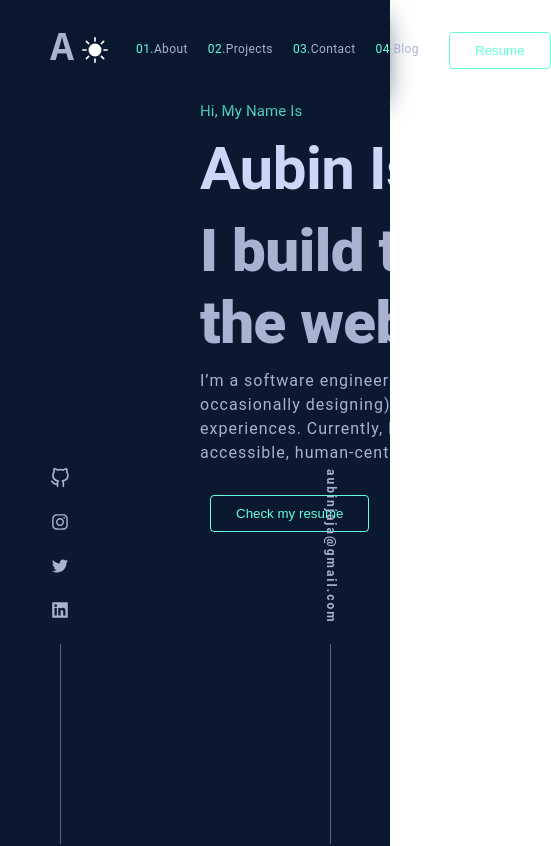
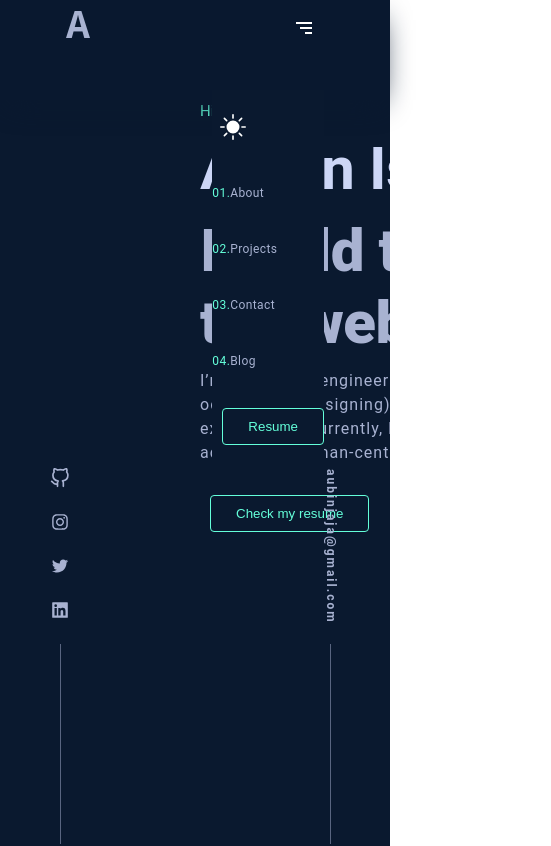
Before and after one commit to sopranoelfuego/aubinishimwe.com, a Next.js app: page / in a window 390 px wide. Shown: the top 846 px of the page, 551 px wide, since content can reach past the window. Built offline with nearby package versions, Linux system fonts and the light colour scheme.

Commit message:
add header responsive at 50%

```diff
--- /dev/null
+++ b/src/components/Footer.tsx
@@ -0,0 +1,12 @@
+import { Box, Typography } from '@mui/material'
+import React from 'react'
+
+function Footer() {
+  return (
+    <Box sx={{width:"100%",textAlign:"center",padding:"0 0 200px 0"}}>
+        <Typography variant="caption" letterSpacing={1} fontFamily="monospace" fontWeight="600">made with &#x2764; by aubin ishimwe</Typography>
+    </Box>
+  )
+}
+
+export default Footer
--- a/src/components/Header.tsx
+++ b/src/components/Header.tsx
@@ -1,13 +1,16 @@
 import React, { useContext, useEffect, useState } from 'react'
 import {
+ Container,
  IconButton,
  List,
  ListItem,
  Stack,
  styled,
+ Toolbar,
  Typography,
  useTheme,
 } from '@mui/material'
+import {BiMenuAltRight} from "react-icons/bi"
 import { BsBrightnessHigh, BsBrightnessHighFill } from 'react-icons/bs'
 import { Box } from '@mui/system'
 import { ColorModeContext } from '@pages/_app'
@@ -37,11 +40,13 @@ export function Header() {
    color: 'red',
   },
  }))
- const CustomHeaderContainer = styled('header')(({ theme }) => ({
-  display: 'flex',
+
+ return (
+  <Box
+   sx={{
+    position: 'sticky',
+    top: 0,
     width: '100%',
-  justifyContent: 'space-between',
-  alignItems: 'center',
     height: '100px',
     fontFamily: 'monospace',
     boxShadow: `0 10px 30px -10px ${theme?.palette?.background?.default}`,
@@ -51,18 +56,34 @@ export function Header() {
      theme?.palette?.mode === 'dark'
       ? 'rgba(10, 25, 47, 0.85)'
       : 'rgba(255, 255, 255, 0.85)',
-  position: 'sticky',
     backdropFilter: 'blur(5px)',
     padding: '0 50px',
-  top: 0,
- }))
- return (
-  <CustomHeaderContainer>
+   }}
+
+  >
+   <Container maxWidth="xl">
+    <Toolbar
+     disableGutters
+     sx={{ display: 'flex', justifyContent: 'space-between',position:"relative" }}
+    >
      <Link href="/" passHref>
       <h1>A</h1>
      </Link>
 
-   <NavList>
+      <List
+       sx={{
+        width: 'auto',
+        display: 'flex',
+        position:{xs:"absolute",md:"static"},
+        right:0,
+        top:"90px",
+        flexDirection:{xs:"column",md:"row"},
+        fontSize: '13px',
+        backgroundColor:{xs:`${theme.palette.background.default}`,md:"inherit"},
+        gap: '20px',
+        letterSpacing: '1px',
+       }}
+      >
        <ListItem disableGutters>
         <IconButton onClick={colorMode.toggleColorMode}>
          {theme?.palette?.mode ? (
@@ -82,21 +103,19 @@ export function Header() {
           visibility: `${visibility}`,
          }}
         >
-      <Box sx={{
+         <Box
+          sx={{
            transition: 'all 300ms ease-in',
            display: 'flex',
-        fontFamily:"monospace",
-        width:"100%",
+           fontFamily: 'monospace',
+           width: '100%',
            '&:hover': {
             color: `${theme?.palette?.primary?.contrastText}`,
             cursor: 'pointer',
            },
-       }}>
-
-      <Link
-       href={`${value?.href}`}
-       passHref
+          }}
          >
+          <Link href={`${value?.href}`} passHref>
            <Stack direction="row" alignItems="center">
             <Typography
              variant="caption"
@@ -113,7 +132,15 @@ export function Header() {
        <ListItem disableGutters>
         <GLobalButton>Resume</GLobalButton>
        </ListItem>
-   </NavList>
-  </CustomHeaderContainer>
+      </List>
+
+     <Box sx={{display:{xs:"inline-block",md:"none"}}}>
+      <IconButton>
+        <BiMenuAltRight/>
+      </IconButton>
+     </Box>
+    </Toolbar>
+   </Container>
+  </Box>
  )
 }
--- a/src/components/index.tsx
+++ b/src/components/index.tsx
@@ -2,4 +2,5 @@ export * from './Header'
 export * from './Hero'
 export * from "./AboutMe"
 export * from "./CustomLink"
+export * from "./Footer"
 export * from "./ContactMe"
--- a/src/layout/Layout.tsx
+++ b/src/layout/Layout.tsx
@@ -3,6 +3,7 @@ import { Stack } from '@mui/system'
 import React from 'react'
 import { afterLine } from '@utils'
 import SocialMedias from './SocialMedias'
+import Footer from '@components/Footer'
 
 
 export const Layout: React.FC = ({ children }: any) => {
@@ -27,6 +28,7 @@ export const Layout: React.FC = ({ children }: any) => {
     <Box>
 
      {children}
+     <Footer/>
     </Box>
       <Stack direction="column" sx={{position:"fixed", display:"flex",flexDirection:"column",gap:"20px",alignItems:'center',bottom:0,right:50}}>
         <Typography variant="caption" fontWeight="bold"  letterSpacing={2} sx={{writingMode:"vertical-lr"}}>
--- a/src/pages/index.tsx
+++ b/src/pages/index.tsx
@@ -18,7 +18,6 @@ const Home = () => {
     <meta name="description" content="Generated by create next app" />
     <link rel="icon" href="/aubin.jpeg" />
    </Head>
-   {/* <HomePage/> */}
    <Box sx={{bgcolor:`${theme?.palette?.background?.default}`,fontFamily:"monospace"}}>
    <Header />
    <Layout>
@@ -26,6 +25,7 @@ const Home = () => {
     <AboutMe/>
     <ContactMe/>
    </Layout>
+
    </Box>
   </>
  )
```
Lines whose indentation alone changed are shown as unchanged.
